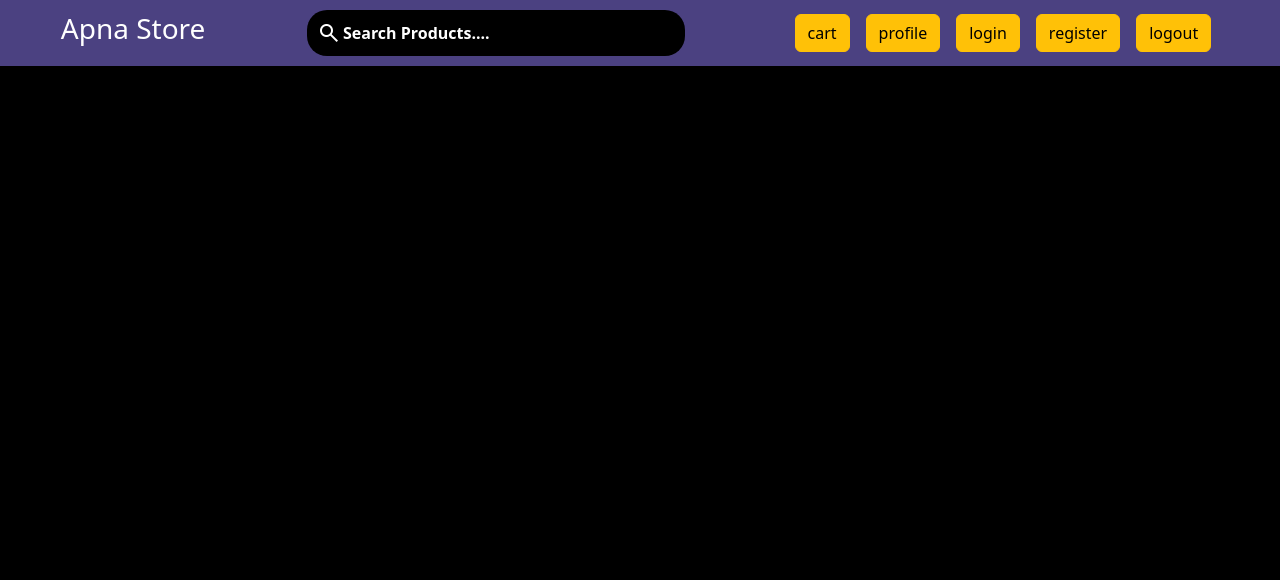
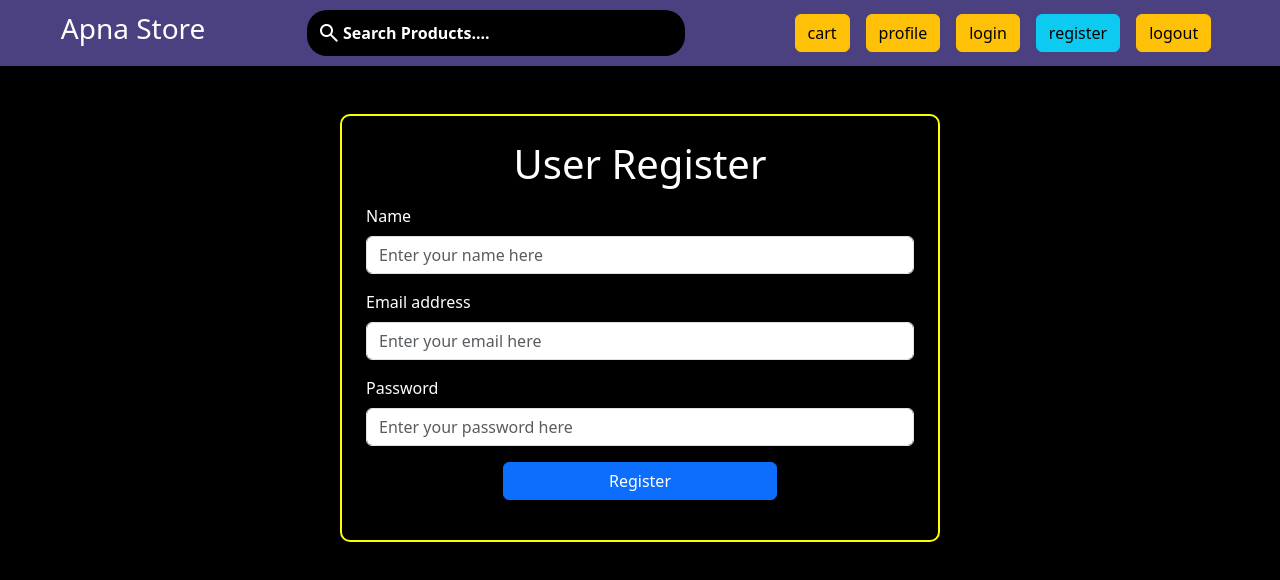
Before and after one commit to CoolShivas/011--MERN_E_Commerce_Platform_with_Admin_Panel, a React (Vite) app in the folder client/: page /register in a window 1280 px wide. Shown: the top 580 px of the page. Built offline with nearby package versions, Linux system fonts and the light colour scheme; no server answers.

Commit message:
Formation of Ui of Register.jsx page and attach with link and navbar.

```diff
--- a/client/src/App.jsx
+++ b/client/src/App.jsx
@@ -1,8 +1,9 @@
 import ProductDetails from "./components/product/ProductDetails";
 import ShowProducts from "./components/product/ShowProducts";
 import { BrowserRouter, Routes, Route } from "react-router-dom";
-import Navbar from "./components/user/Navbar";
+import Navbar from "./components/Navbar";
 import SearchProducts from "./components/product/SearchProducts";
+import Register from "./components/user/Register";
 
 const App = () => {
   return (
@@ -12,6 +13,7 @@ const App = () => {
         <Route path="/" element={<ShowProducts />} />
         <Route path="/product/:id" element={<ProductDetails />} />
         <Route path="/product/search/:term" element={<SearchProducts />} />
+        <Route path="/register" element={<Register />} />
       </Routes>
     </BrowserRouter>
   );
--- a/client/src/components/user/Navbar.jsx
+++ b/client/src/components/Navbar.jsx
@@ -39,7 +39,9 @@ const Navbar = () => {
             <button className="btn btn-warning mx-2">cart</button>
             <button className="btn btn-warning mx-2">profile</button>
             <button className="btn btn-warning mx-2">login</button>
-            <button className="btn btn-warning mx-2">register</button>
+            <Link to={"/register"}>
+              <button className="btn btn-info mx-2">register</button>
+            </Link>
             <button className="btn btn-warning mx-2">logout</button>
           </div>
         </div>
--- /dev/null
+++ b/client/src/components/user/Register.jsx
@@ -0,0 +1,65 @@
+import React from "react";
+
+const Register = () => {
+  return (
+    <>
+      <div
+        className="container my-5 p-4"
+        style={{
+          width: "600px",
+          border: "2px solid yellow",
+          borderRadius: "10px",
+        }}
+      >
+        <h1 className="text-center">User Register</h1>
+        <form className="my-3">
+          <div className="mb-3">
+            <label htmlFor="nameInput" className="form-label">
+              Name
+            </label>
+            <input
+              type="text"
+              className="form-control"
+              id="nameInput"
+              required
+              placeholder="Enter your name here"
+            />
+          </div>
+          <div className="mb-3">
+            <label htmlFor="emailInput" className="form-label">
+              Email address
+            </label>
+            <input
+              type="email"
+              className="form-control"
+              id="emailInput"
+              required
+              placeholder="Enter your email here"
+            />
+          </div>
+          <div className="mb-3">
+            <label htmlFor="passwordInput" className="form-label">
+              Password
+            </label>
+            <input
+              type="password"
+              className="form-control"
+              id="passwordInput"
+              required
+              placeholder="Enter your password here"
+              minLength={6}
+            />
+          </div>
+
+          <div className="d-grid col-6 mx-auto my-3">
+            <button type="submit" className="btn btn-primary">
+              Register
+            </button>
+          </div>
+        </form>
+      </div>
+    </>
+  );
+};
+
+export default Register;
```
